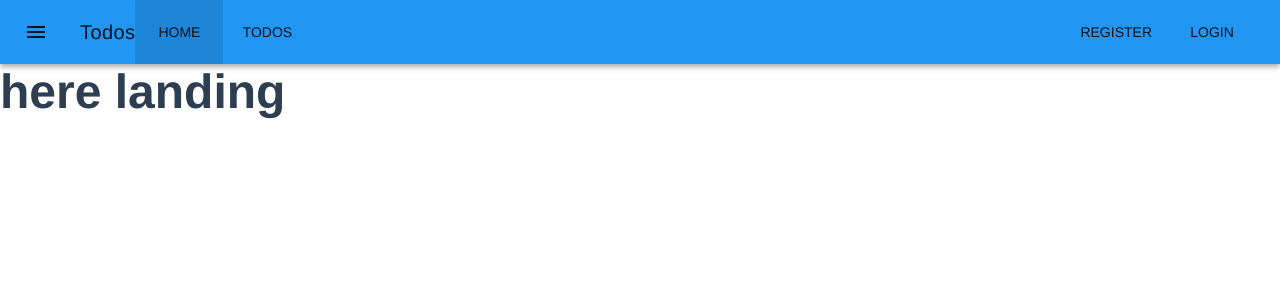
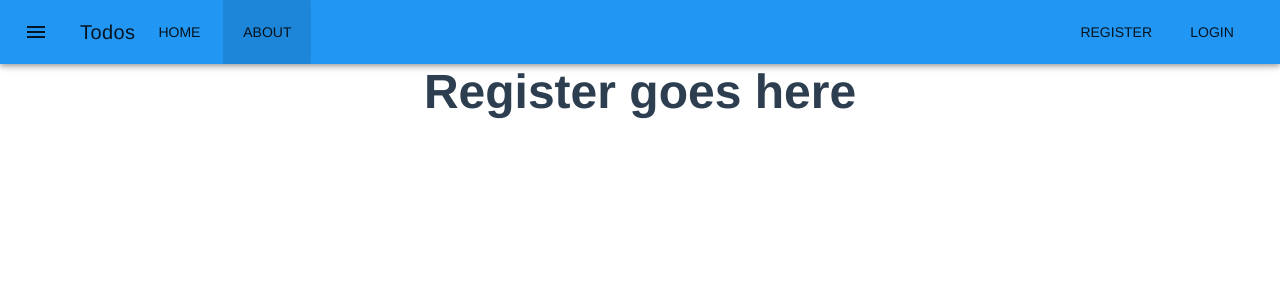
Before and after one commit to Maikuh/todo-vue, a Vue app: page /about in a window 1280 px wide. Shown: the top 300 px of the page. Built offline with nearby package versions, Linux system fonts and the light colour scheme.

Commit message:
Finished routing and styling (sorta). End of vid 8.

```diff
--- /dev/null
+++ b/src/components/home/About.vue
@@ -0,0 +1,11 @@
+<template>
+    <div class="text-xs-center">
+        <h1>Register goes here</h1>
+    </div>
+</template>
+
+<script>
+export default {
+
+}
+</script>
--- a/src/components/home/Landing.vue
+++ b/src/components/home/Landing.vue
@@ -1,3 +1,5 @@
 <template>
-    <h1>here landing</h1>
+    <div class="text-xs-center">
+        <h1>Landing goes here</h1>
+    </div>
 </template>
--- a/src/components/shared/Layout.vue
+++ b/src/components/shared/Layout.vue
@@ -2,9 +2,19 @@
     <div id="app">
         <v-navigation-drawer temporary v-model="drawer"
         :mini-variant="mini" light absolute class="white">
+            <v-toolbar flat>
+                <v-list>
+                    <v-list-tile>
+                        <v-list-tile-title class="title">
+                            Todos
+                        </v-list-tile-title>
+                    </v-list-tile>
+                </v-list>
+            </v-toolbar>
+
             <v-list dense>
-                <v-list-tile v-for="item in items" :key="item.title"
-                @click="" :href="item.link">
+                <v-list-tile v-for="item in navleft" :key="item.title"
+                @click="" :to="item.link">
                     <v-list-tile-action>
                         <v-icon>{{item.icon}}</v-icon>
                     </v-list-tile-action>
@@ -23,7 +33,7 @@
             <v-toolbar-title>Todos</v-toolbar-title>
 
             <v-toolbar-items class="hidden-sm-and-down">
-                <v-btn v-for="(item, index) in 2" :key="index" flat :to="navleft[index].link">{{navleft[index].title}}</v-btn>
+                <v-btn v-for="(item, index) in navleft" :key="index" flat :to="item.link">{{item.title}}</v-btn>
             </v-toolbar-items>
             <v-spacer></v-spacer>
 
@@ -31,7 +41,7 @@
                 <!-- <v-btn to="/" flat>Home</v-btn>
                 <v-btn flat>Register</v-btn>
                 <v-btn flat>Login</v-btn> -->
-                    <v-btn v-for="(item, index) in 2" :key="index" flat :to="navright[index].link">{{navright[index].title}}</v-btn>
+                <v-btn v-for="(item, index) in navright" :key="index" flat :to="item.link">{{item.title}}</v-btn>
             </v-toolbar-items>
         </v-toolbar>
 
@@ -46,7 +56,8 @@ export default {
             drawer: false,
             navleft: [
                 { title: 'Home', icon: 'home', link: '/' },
-                { title: 'Todos', icon: 'check_box', link: '/todo' }
+                { title: 'About', icon: 'info', link: '/about' },
+                // { title: 'Todos', icon: 'check_box', link: '/todo' }
             ],
             navright: [
                 {title: 'Register', icon:'', link: '/register'},
--- /dev/null
+++ b/src/components/user/Login.vue
@@ -0,0 +1,11 @@
+<template>
+    <div class="text-xs-center">
+        <h1>Login goes here</h1>
+    </div>
+</template>
+
+<script>
+export default {
+
+}
+</script>
--- /dev/null
+++ b/src/components/user/Register.vue
@@ -0,0 +1,11 @@
+<template>
+    <div class="text-xs-center">
+        <h1>Register goes here</h1>
+    </div>
+</template>
+
+<script>
+export default {
+
+}
+</script>
--- a/src/router/index.js
+++ b/src/router/index.js
@@ -3,6 +3,9 @@ import Router from 'vue-router'
 import Layout from '../components/shared/Layout'
 import App from '../App'
 import Landing from '../components/home/Landing'
+import Login from '../components/user/Login'
+import Register from '../components/user/Register'
+import About from '../components/home/About'
 
 Vue.use(Router)
 
@@ -17,6 +20,22 @@ export default new Router({
       path: '/todo',
       name: 'App',
       component: App
-    }
-  ]
+    },
+    {
+      path: '/about',
+      name: 'About',
+      component: About
+    },
+    {
+      path: '/register',
+      name: 'Register',
+      component: Register
+    },
+    {
+      path: '/login',
+      name: 'Login',
+      component: Login
+    },
+  ],
+  mode: 'history'
 })
```
Also changed, not shown: 1 other file (tests, documents, lock files or other folders).
